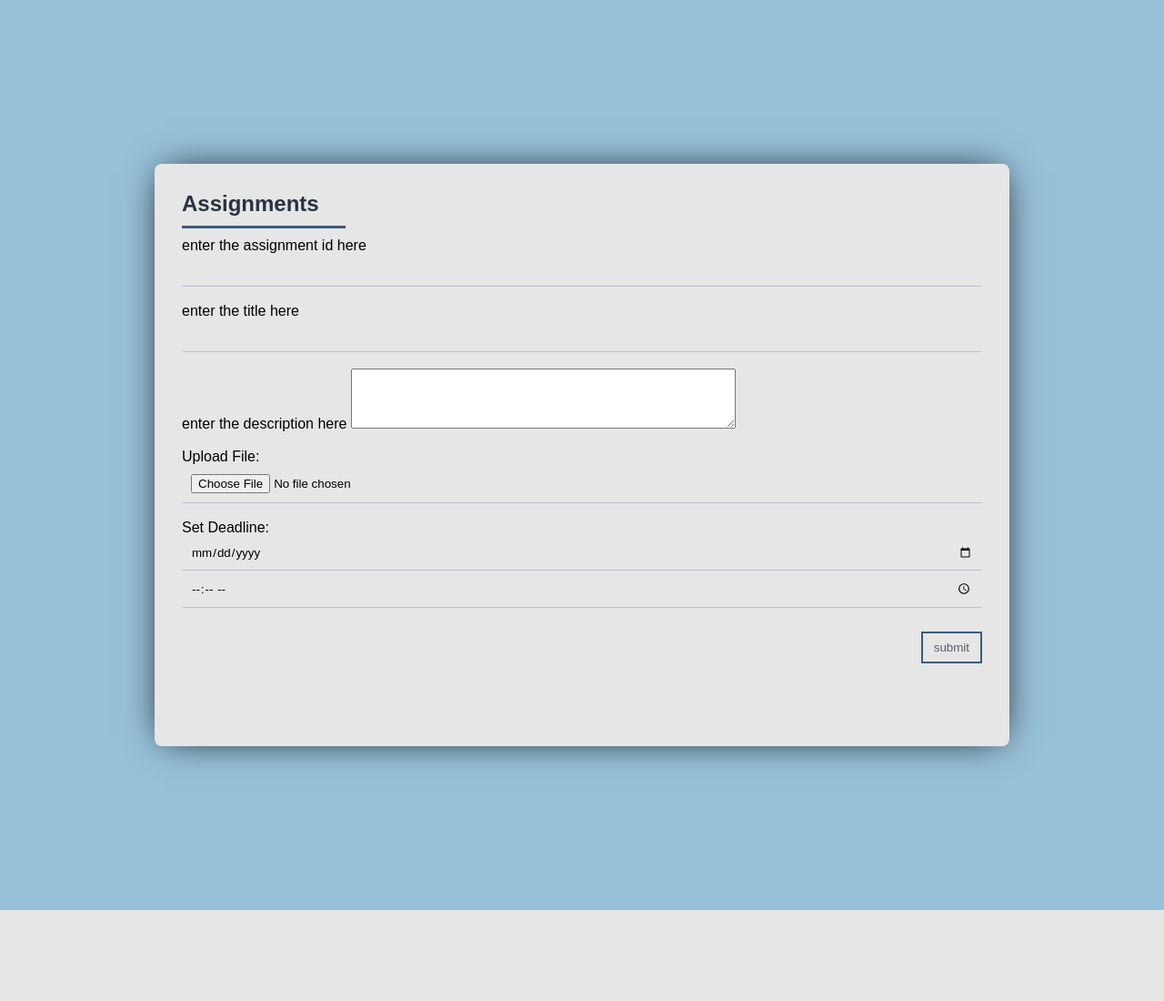
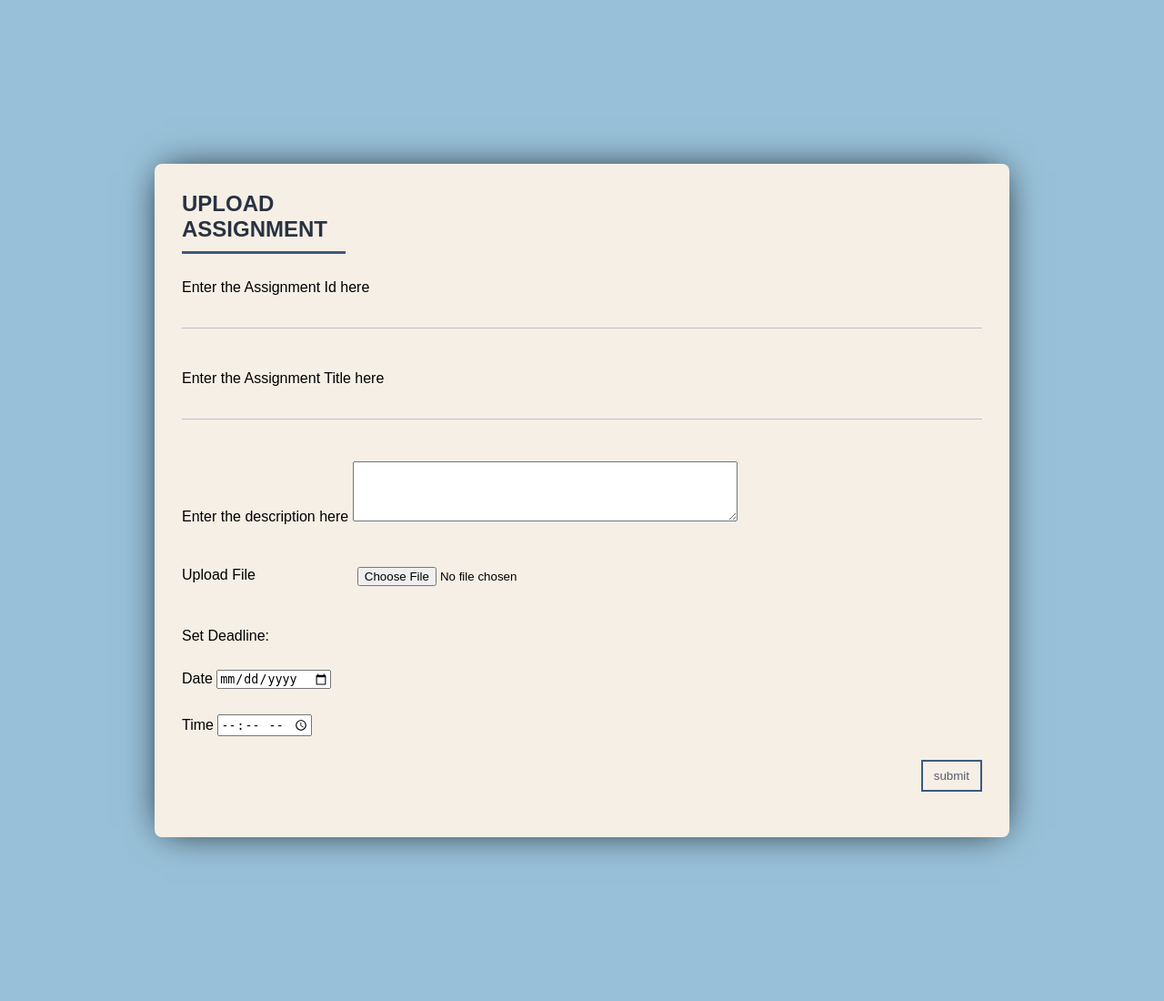
Before and after one commit to cbitosc/HTF22-Team-06, a Node server app: template templates/teacher_give_assign.ejs in a window 1280 px wide. Shown: the whole page at 91% size. Before the commit the page ends 1000 px from the top, so only its background shows below. Run offline with Node 20, Linux system fonts and the light colour scheme; the template is opened without the code that fills it, so the values that code supplies are empty; some libraries are stand-ins or nearby versions.

Commit message:
updated form

```diff
--- a/templates/teacher_give_assign.ejs
+++ b/templates/teacher_give_assign.ejs
@@ -13,8 +13,8 @@
         }
         .form{
             width:940px;
-            height:640px;
-            background:#e6e6e6;
+            height:740px;
+            background:#F5EFE6;
             border-radius:8px;
             box-shadow:0 0 40px -10px #000;
             margin:calc(50vh - 220px) auto;
@@ -22,9 +22,9 @@
             max-width:calc(100vw - 40px);box-sizing:border-box;font-family:'Montserrat',sans-serif;position:relative
         }
         h2{margin:10px 0;padding-bottom:10px;width:180px;color:#293241;border-bottom:3px solid #3d5a80}
-        input{width:100%;padding:10px;box-sizing:border-box;background:none;outline:none;resize:none;border:0;font-family:'Montserrat',sans-serif;transition:all .3s;border-bottom:1px solid #bebed2} -->
-        input:focus{border-bottom:2px solid #78788c}
-        p:before{
+        .inputt{width:100%;padding:10px;box-sizing:border-box;background:none;outline:none;resize:none;border:0;font-family:'Montserrat',sans-serif;transition:all .3s;border-bottom:1px solid #bebed2}
+        .inputt:focus{border-bottom:2px solid #78788c}
+        label:before{
             content:attr(type);
             display:block;margin:28px 0 0;
             font-size:14px;
@@ -33,35 +33,40 @@
         button{float:right;padding:8px 12px;margin:8px 0 0;font-family:'Montserrat',sans-serif;border:2px solid #3d5a80;background:0;color:#5a5a6e;cursor:pointer;transition:all .3s;}
         button:hover{background:#3d5a80;color:#fff}
         div{content:'Hi';position:absolute;bottom:-15px;right:-20px;background:#50505a;color:#fff;width:320px;padding:16px 4px 16px 0;border-radius:6px;font-size:13px;box-shadow:10px 10px 40px -14px #000}
-        span{margin:0 5px 0 15px}
+        span{
+            display:block;
+            overflow: hidden;
+        }
     </style>
 </head>
 
 <body>
     <form action="/assignment_new/<%=course_id%>" method="post" class="form">
-        <h2>Assignments</h2>
-        <label for="cid">enter the assignment id here</label>
-        <input type="text" name="aid" id="aid"
+        <h2>UPLOAD ASSIGNMENT</h2>
+        <label for="cid">Enter the Assignment Id here</label>
+        <input type="text" name="aid" id="aid" class="inputt"
         <% if (data && data.assignment_id) { %>
             value="<%=data.assignment_id%>"
         <% } %>
         >
         <br><br>
-        <label for="title">enter the title here</label>
-        <input type="text" name="title" id="title"
+        <label for="title">Enter the Assignment Title here</label>
+        <input type="text" name="title" id="title" class="inputt"
         <% if (data && data.assignment_title) { %>
             value="<%= data.assignment_title %>"
         <% } %>
         >
         <br><br>
-        <label for="description">enter the description here</label>
+        <label for="description">Enter the description here</label>
         <textarea id="w3review" name="description" id="description" rows="4" cols="50"><% if (data && data.assignment_description) { %><%=data.assignment_description%><% } %></textarea>
         <br><br>
-        <label for="w3review">Upload File:</label>
-    <input type="file">
-    <br><br>
+        <label for="w3review" style="float:left;">Upload File</label>
+        <span><input type="file" style="margin-top:28px;margin-left:14%;"></span>
+    <br>
     <label for="w3review">Set Deadline:</label>
+    <label for="">Date</label>
     <input type="date" name="deadline1">
+    <label for="">Time</label>
     <input type="time" name="deadline2">
     <br><br>
     <!-- <label for="w3review">Comments:</label>
```
Also changed, not shown: templates/landing.ejs (+8 -9 lines).
